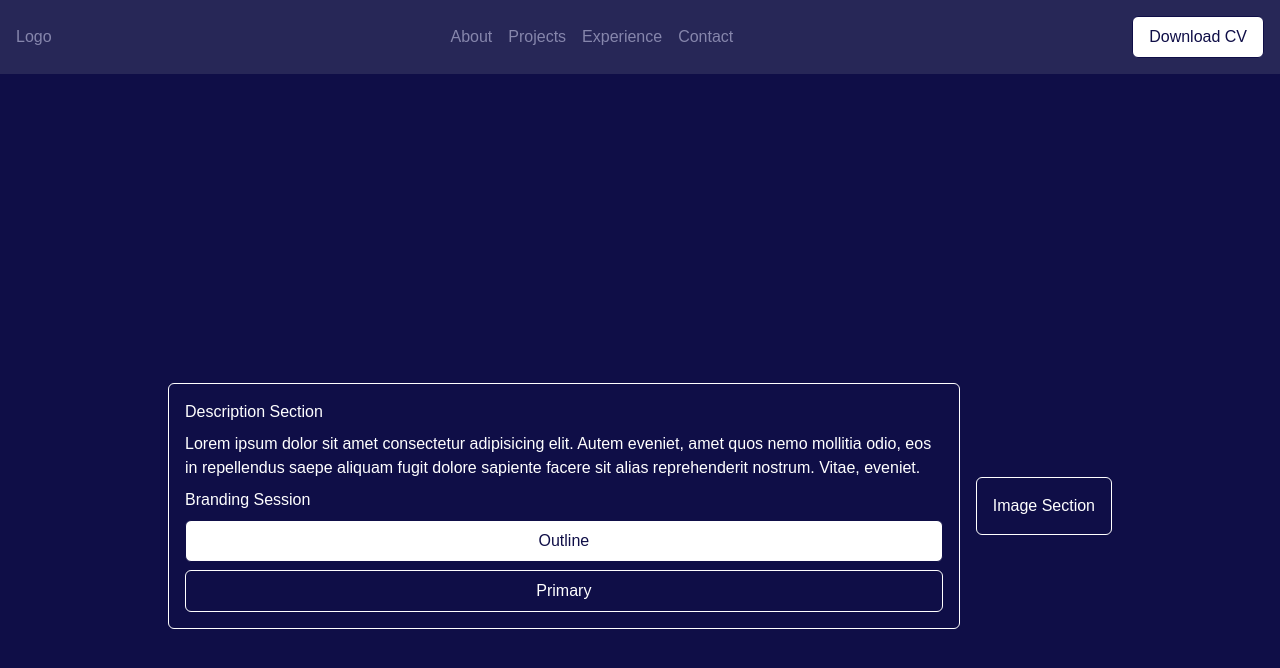
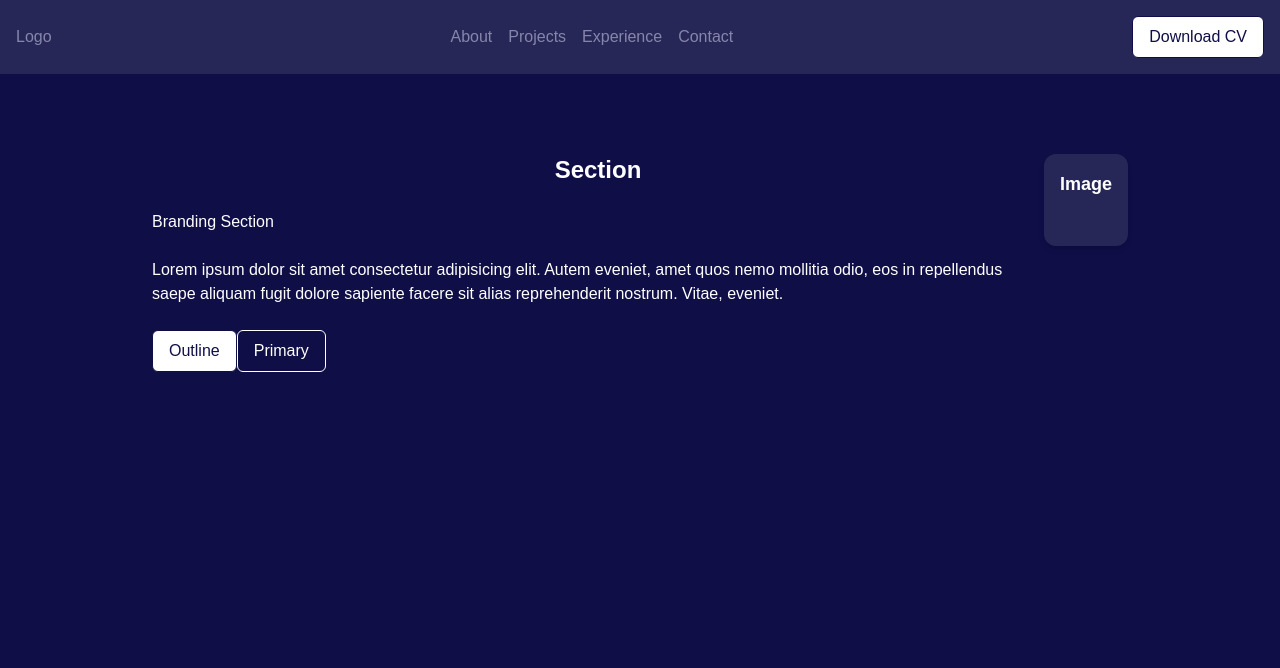
Before and after one commit to fajryalvin12/personal-portfolio-web, a Next.js app: page / in a window 1280 px wide. Shown: the top 668 px of the page. Built offline with nearby package versions, Linux system fonts and the light colour scheme.

Commit message:
refactor: implement section container in every pages

```diff
--- a/src/app/about/page.js
+++ b/src/app/about/page.js
@@ -1,22 +1,33 @@
 import Container from "@/components/ui/Container";
 import Card from "@/components/ui/Card";
+import Section from "@/components/ui/Section";
+import Button from "@/components/ui/Button";
 export default function About() {
   return (
     <>
       <Container className="flex gap-4">
         {/* About Me */}
-        <Card
-          title="About Me"
-          description="Lorem ipsum dolor sit amet consectetur adipisicing elit. Autem
+        <Section title="About Me">
+          <Card
+            description="Lorem ipsum dolor sit amet consectetur adipisicing elit. Autem
             eveniet, amet quos nemo mollitia odio, eos in repellendus saepe
             aliquam fugit dolore sapiente facere sit alias reprehenderit
             nostrum. Vitae, eveniet."
-        ></Card>
+          ></Card>
+        </Section>
         {/* Tech Stack & Education */}
-        <div className="flex-1/2 flex flex-col gap-4">
-          <Card title="Tech Stack"></Card>
+        <Section className="flex flex-col gap-2">
+          <Card className="flex" title="Tech Stack">
+            <Button variant="outline" size="sm">
+              React.js
+            </Button>
+            <Button variant="outline" size="sm">
+              Go
+            </Button>
+          </Card>
           <Card title="Education"></Card>
-        </div>
+        </Section>
+        <div className=""></div>
       </Container>
     </>
   );
--- a/src/app/contact/page.js
+++ b/src/app/contact/page.js
@@ -1,18 +1,21 @@
 import Container from "@/components/ui/Container";
 import Card from "@/components/ui/Card";
+import Section from "@/components/ui/Section";
 
 export default function Contact() {
   return (
     <>
       <Container className="flex flex-col gap-4">
         {/* Contact Form */}
+
+        <Section>
           <Card
             title="Send message here!"
             description="Feel free to ask or discuss"
           >
             <form className="flex flex-col gap-4 p-4 border rounded-md max-w-[600px]">
               <div className="flex flex-col gap-2">
-              <label for="name">Name</label>
+                <label htmlFor="name">Name</label>
                 <input
                   className="border rounded-md"
                   type="text"
@@ -21,7 +24,7 @@ export default function Contact() {
                 />
               </div>
               <div className="flex flex-col gap-2">
-              <label for="email">Email</label>
+                <label htmlFor="email">Email</label>
                 <input
                   className="border rounded-md"
                   type="email"
@@ -30,7 +33,7 @@ export default function Contact() {
                 />
               </div>
               <div className="flex flex-col gap-2">
-              <label for="message">Message</label>
+                <label htmlFor="message">Message</label>
                 <input
                   className="border rounded-md"
                   type="text"
@@ -41,14 +44,18 @@ export default function Contact() {
               <button className="border rounded-md p-2">Send a message!</button>
             </form>
           </Card>
+        </Section>
 
         {/* Social Media */}
+
+        <Section>
           <div className="flex gap-6">
             <div>Instagram</div>
             <div>LinkedIn</div>
             <div>Github</div>
             <div>WhatsApp</div>
           </div>
+        </Section>
       </Container>
     </>
   );
--- a/src/app/experience/page.js
+++ b/src/app/experience/page.js
@@ -1,11 +1,12 @@
 import Container from "@/components/ui/Container";
 import Card from "@/components/ui/Card";
+import Section from "@/components/ui/Section";
 
 export default function Experience() {
   return (
     <>
       <Container className="flex gap-4">
-        {/* Experience Showcases */}
+        <Section className="flex gap-4">
           <Card title="Experience (Title) 1" description="Company - Date">
             <p className="text-sm">Job Description</p>
           </Card>
@@ -15,6 +16,7 @@ export default function Experience() {
           <Card title="Experience (Title) 3" description="Company - Date">
             <p className="text-sm">Job Description</p>
           </Card>
+        </Section>
       </Container>
     </>
   );
--- a/src/app/page.js
+++ b/src/app/page.js
@@ -1,12 +1,28 @@
 "use-client";
 
-import Hero from "@/components/Hero";
+import Button from "@/components/ui/Button";
 import Container from "@/components/ui/Container";
+import Section from "@/components/ui/Section";
+import Card from "@/components/ui/Card";
+
 export default function Home() {
   return (
     <>
-      <Container>
-        <Hero />
+      <Container className="flex">
+        <Section title="Section">
+          <h1>Branding Section</h1>
+          <p>
+            Lorem ipsum dolor sit amet consectetur adipisicing elit. Autem
+            eveniet, amet quos nemo mollitia odio, eos in repellendus saepe
+            aliquam fugit dolore sapiente facere sit alias reprehenderit
+            nostrum. Vitae, eveniet.
+          </p>
+          <Button variant="outline" size="md" children="Outline" />
+          <Button variant="primary" size="md" children="Primary" />
+        </Section>
+        <Section>
+          <Card title="Image" />
+        </Section>
       </Container>
     </>
   );
--- a/src/app/projects/page.js
+++ b/src/app/projects/page.js
@@ -1,21 +1,22 @@
 import Card from "@/components/ui/Card";
 import Button from "@/components/ui/Button";
 import Container from "@/components/ui/Container";
+import Section from "@/components/ui/Section";
 
 export default function Projects() {
   return (
     <>
       <Container>
         {/* Project Showcase */}
-
-        <div className="flex flex-col gap-4 p-4 w-full">
+        <Section>
           {/* Variant Button */}
           <div className="flex justify-evenly">
             <Button variant="outline" size="sm" children="Frontend" />
             <Button variant="outline" size="sm" children="Backend" />
             <Button variant="outline" size="sm" children="Fullstack" />
           </div>
-
+        </Section>
+        <Section>
           {/* Detail Project */}
           <div className="">
             <div className="flex flex-col gap-4 items-center">
@@ -35,7 +36,7 @@ export default function Projects() {
               </div>
             </div>
           </div>
-        </div>
+        </Section>
       </Container>
     </>
   );
--- a/src/components/Hero.jsx
+++ /dev/null
@@ -1,22 +0,0 @@
-import Button from "./ui/Button";
-export default function Hero() {
-  return (
-    <>
-      <div className="flex gap-4 px-4 justify-between items-center h-screen">
-        <div className="flex-1 flex flex-col gap-2 border p-4 rounded-md">
-          <h1>Description Section</h1>
-          <p>
-            Lorem ipsum dolor sit amet consectetur adipisicing elit. Autem
-            eveniet, amet quos nemo mollitia odio, eos in repellendus saepe
-            aliquam fugit dolore sapiente facere sit alias reprehenderit
-            nostrum. Vitae, eveniet.
-          </p>
-          <span>Branding Session</span>
-          <Button variant="outline" size="md" children="Outline" />
-          <Button variant="primary" size="md" children="Primary" />
-        </div>
-        <div className="border p-4 rounded-md">Image Section</div>
-      </div>
-    </>
-  );
-}
--- a/src/components/ui/Button.jsx
+++ b/src/components/ui/Button.jsx
@@ -34,7 +34,7 @@ export default function Button({ variant, size, children }) {
       style += " " + lg;
       break;
     default:
-      style += " " + medium;
+      style += " " + md;
   }
 
   return (
--- /dev/null
+++ b/src/components/ui/Section.jsx
@@ -0,0 +1,10 @@
+export default function Section({ children, title, className }) {
+  return (
+    <>
+      <section className={`py-12 space-y-6 ${className || ""}`}>
+        {title && <h2 className="text-2xl font-bold text-center">{title}</h2>}
+        {children}
+      </section>
+    </>
+  );
+}
```
Lines whose indentation alone changed are shown as unchanged.
